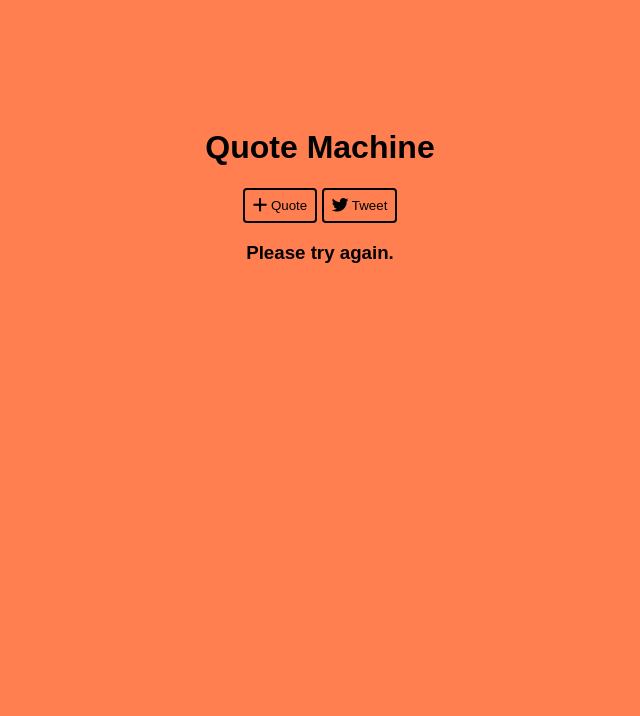
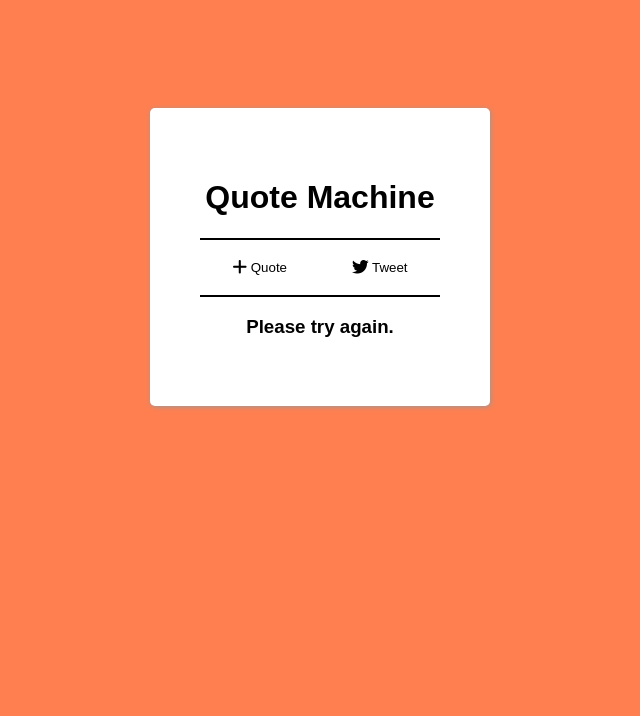
Before and after one commit to chazmcgrill/fcc-quotemachine, a plain HTML site: page index.html in a window 1280 px wide. Shown: the top 716 px of the page, without its empty margins (320-960 px from the left). Drawn offline with Linux system fonts and the light colour scheme; no server answers.

Commit message:
Re-design White BG
Changed to new styling with white background re-factored buttons. flex
justification amend to push down footer.

```diff
--- a/css/styles.css
+++ b/css/styles.css
@@ -5,9 +5,8 @@ body {
 
 button {
   background: none;
-  border: 2px solid black;
-  padding: 8px;
-  border-radius: 4px;
+  border: none;
+  padding: 20px;
 }
 
 a {
@@ -27,13 +26,25 @@ button:hover, a:hover {
   display: flex;
   min-height: 100vh;
   flex-direction: column;
+  justify-content: space-between;
 }
 
 .site-content {
+  padding: 50px;
   width: 240px;
   margin: 100px auto;
   text-align: center;
-  flex: 1;
+  background-color: white;
+  border-radius: 5px;
+  box-shadow: 5px;
+  box-shadow: 1px 1px 5px #999999;
+}
+
+.button-row {
+  display: flex;
+  justify-content: space-around;
+  border-bottom: 2px solid black;
+  border-top: 2px solid black;
 }
 
 /*footer*/
--- a/index.html
+++ b/index.html
@@ -13,6 +13,7 @@
 
   <div class="site-content">
     <h1>Quote Machine</h1>
+    <div class="button-row">
       <button id="newQuote">
         <i class="fa fa-plus fa-lg" aria-hidden="true"></i>
         Quote
@@ -21,6 +22,7 @@
         <i class="fa fa-twitter fa-lg" aria-hidden="true"></i>
         Tweet
       </button>
+    </div>
     <h2 class="hidden" id="quote"></h2>
     <h3 id="author"></h3>
   </div>
```
Lines whose indentation alone changed are shown as unchanged.
